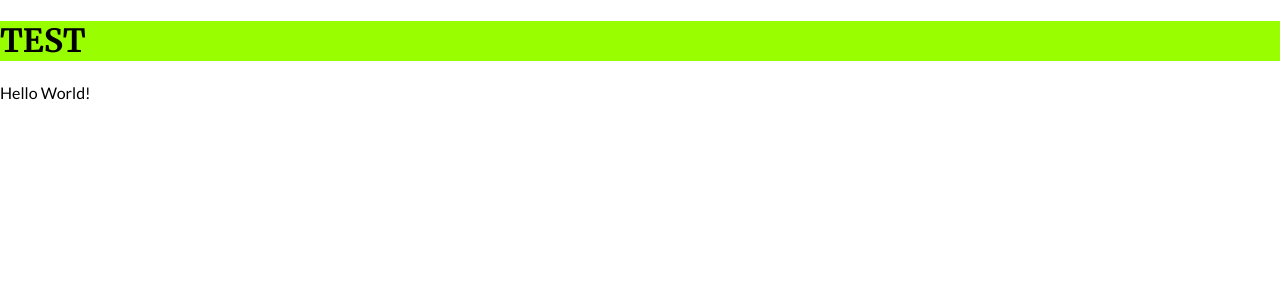
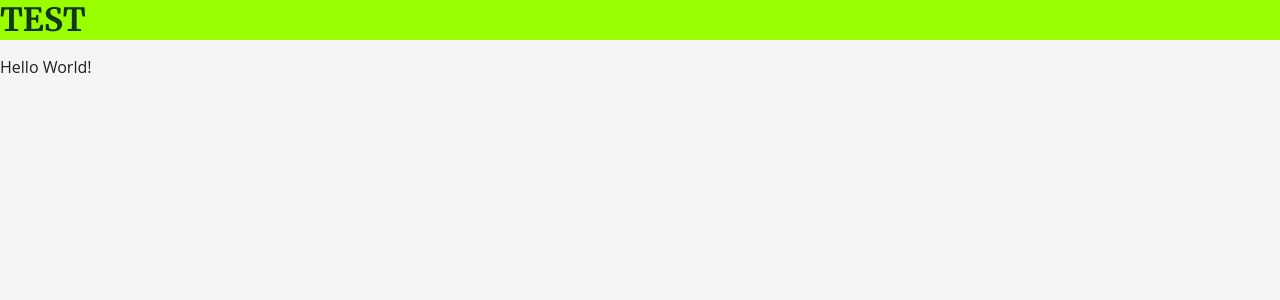
Before and after one commit to dmolinsky/grupp-6-receptsajt, a React (Vite) app: page / in a window 1280 px wide. Shown: the top 300 px of the page. Built offline with nearby package versions, Linux system fonts and the light colour scheme.

Commit message:
ADD variables + basic styling in index.css

```diff
--- a/src/App.css
+++ /dev/null
@@ -1,17 +0,0 @@
-body {
-    margin: 0;
-    padding: 0;
-}
-
-h1,
-h2,
-h3,
-h4,
-h5,
-h6 {
-    font-family: 'Merriweather', serif;
-}
-
-p {
-    font-family: 'Lato', sans-serif;
-}
--- a/src/App.jsx
+++ b/src/App.jsx
@@ -1,4 +1,4 @@
-import './App.css';
+import './Index.css';
 
 import Header from './components/header/Header.jsx';
 import Home from './pages/home/Home.jsx';
--- a/src/index.css
+++ b/src/index.css
@@ -0,0 +1,141 @@
+/* -----COLOR PALETTE VARIABLES----- */
+:root {
+    --color-dark: #202020;
+    --color-green: #11361b;
+    --color-red: #5d1c1c;
+    --color-light: #ebdedf;
+    --color-bg: #f5f5f5;
+}
+
+/* -----TYPOGRAPHY VARIABLES----- */
+:root {
+    --font-heading: 'Merriweather', serif;
+    --font-body: 'Open Sans', sans-serif;
+}
+
+/* -----SPACING VARIABLES----- */
+/*
+xs: Extra small — for small icons or button margins
+sm: Standard spacing — for paragraphs or space between headings and text
+md: Medium spacing — for sections or images
+lg: Large spacing — for big sections like top and bottom areas on the homepage
+max-width: Maximum content width — prevents text lines from becoming too wide on large screens
+*/
+
+:root {
+    /* Mobile*/
+    --spacing-xs: 0.5rem;
+    --spacing-sm: 1rem;
+    --spacing-md: 1.5rem;
+    --spacing-lg: 2rem;
+    --max-width: 100%;
+}
+
+/* iPad / tablets */
+@media (min-width: 768px) {
+    :root {
+        --spacing-md: 2rem;
+        --spacing-lg: 3rem;
+        --max-width: 900px;
+    }
+}
+
+/* Desktop */
+@media (min-width: 1024px) {
+    :root {
+        --spacing-md: 2.5rem;
+        --spacing-lg: 4rem;
+        --max-width: 1200px;
+    }
+}
+
+/* -----BASE STYLING----- */
+* {
+    margin: 0;
+    padding: 0;
+}
+
+body {
+    background-color: var(--color-bg);
+}
+
+/* -----TYPOGRAPHY----- */
+h1,
+h2,
+h3,
+h4,
+h5 {
+    font-family: var(--font-heading);
+    color: var(--color-green);
+    margin-bottom: var(--spacing-sm);
+}
+
+p {
+    font-family: var(--font-body);
+    margin-bottom: var(--spacing-sm);
+    color: var(--color-dark);
+}
+
+/* -----LINKS----- */
+a {
+    color: var(--color-dark);
+    text-decoration: none;
+    transition: color 0.3s ease;
+}
+
+a:hover {
+    color: var(--color-red);
+}
+
+/* -----BUTTONS----- */
+button {
+    font-family: var(--font-body);
+    background-color: var(--color-green);
+    color: var(--color-dark);
+    border: none;
+    padding: var(--spacing-xs) var(--spacing-sm);
+    opacity: 0.2;
+    transition: opacity 0.2s ease;
+}
+
+button:hover {
+    opacity: 0.7;
+}
+
+/* -----LAYOUT----- */
+.container {
+    max-width: var(--max-width);
+    margin: 0 auto;
+    padding: 0 var(--spacing-sm);
+}
+
+/* -----UTILITY----- */
+.text-center {
+    text-align: center;
+}
+
+.flex {
+    display: flex;
+    align-items: center;
+    justify-content: center;
+}
+
+.grid {
+    display: grid;
+    gap: var(--spacing-md);
+}
+
+/* Small rounded corners */
+.round-sm {
+    border-radius: 4px;
+}
+
+/* Medium rounded corners */
+.round-md {
+    border-radius: 8px;
+}
+
+/* Large rounded corners */
+.round-lg {
+    border-radius: 16px;
+}
```
